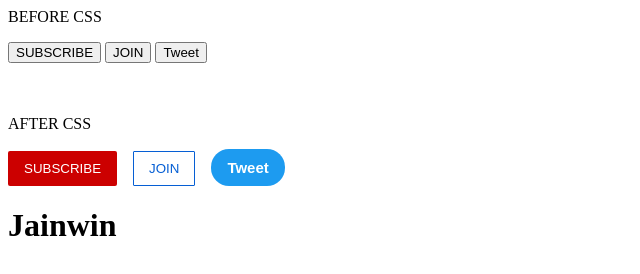
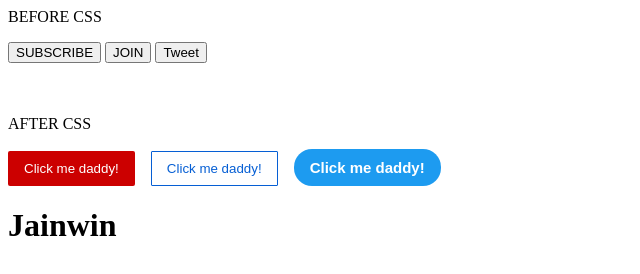
Before and after one commit to AadiJainwin/portfolio, a plain HTML site: page index.html in a window 1280 px wide. Shown: the whole page, without its empty margins (0-640 px from the left). Drawn offline with Linux system fonts and the light colour scheme.

Commit message:
Add files via upload

```diff
--- a/index.html
+++ b/index.html
@@ -10,9 +10,9 @@
 
   <br><br><br>
 <p>AFTER CSS</p>
-  <button class="subscribe">SUBSCRIBE</button>
-  <button class="join">JOIN</button>
-  <button class="tweet">Tweet</button>
+  <button class="subscribe">Click me daddy!</button>
+  <button class="join">Click me daddy!</button>
+  <button class="tweet">Click me daddy!</button>
 
 
 <h1>Jainwin</h1>
```
